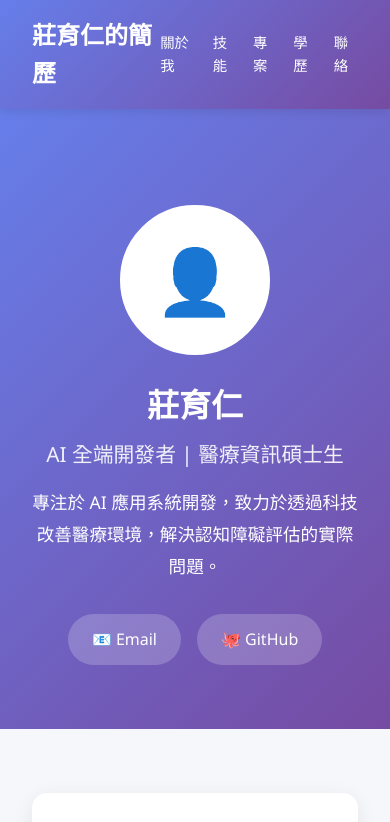
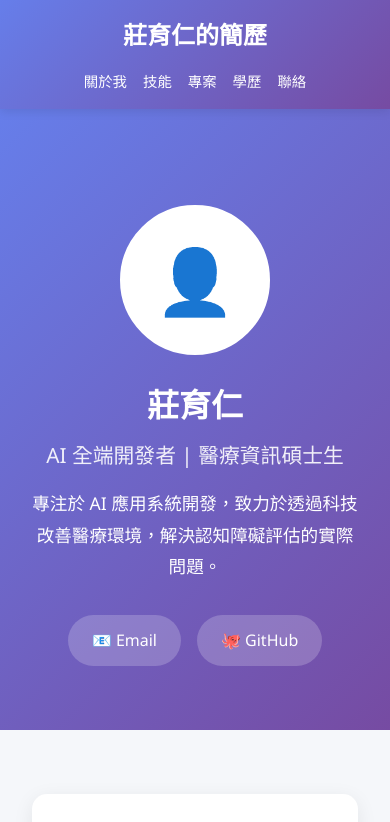
Before and after one commit to chuang022/chuang022.github.io, a plain HTML site: page index.html in a window 390 px wide. Shown: the top 822 px of the page. Drawn offline with Linux system fonts and the light colour scheme.

Commit message:
Update index.html

```diff
--- a/index.html
+++ b/index.html
@@ -46,6 +46,7 @@
             list-style: none;
             display: flex;
             gap: 2rem;
+            flex-wrap: wrap;
         }
 
         nav a {
@@ -136,6 +137,7 @@
             padding: 3rem;
             border-radius: 15px;
             box-shadow: 0 5px 20px rgba(0,0,0,0.08);
+            scroll-margin-top: 80px;
         }
 
         h2 {
@@ -271,9 +273,19 @@
                 font-size: 2rem;
             }
 
+            nav {
+                flex-direction: column;
+                gap: 1rem;
+            }
+
             nav ul {
                 gap: 1rem;
                 font-size: 0.9rem;
+                justify-content: center;
+            }
+
+            .logo {
+                text-align: center;
             }
 
             section {
```
